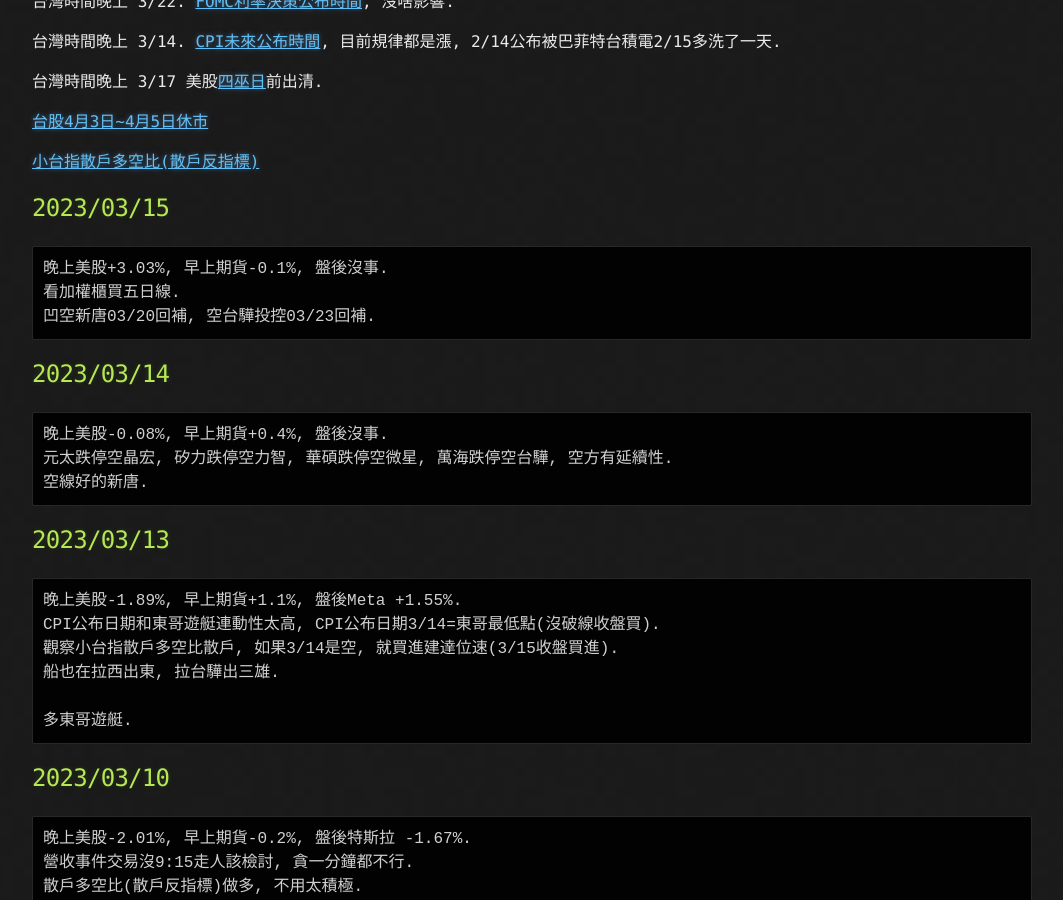
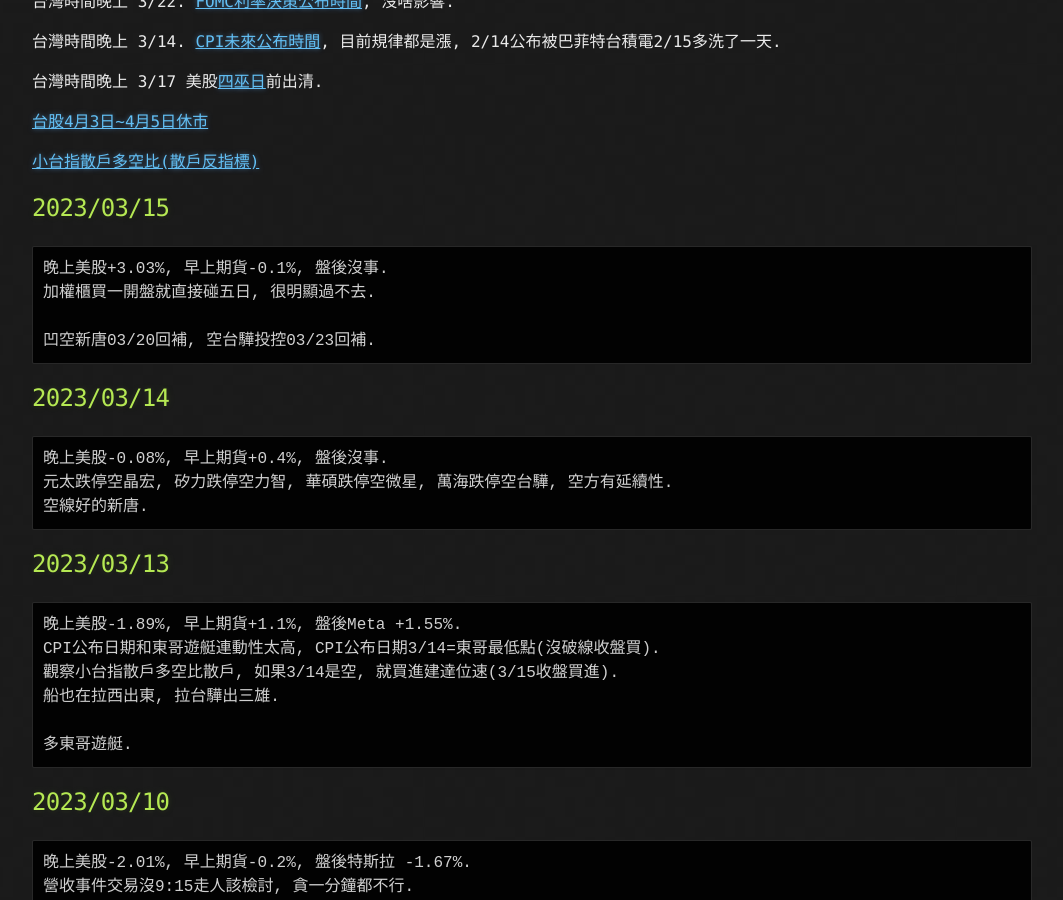
Before and after one commit to lepg5487/Stock_God, a Jekyll site: the page built from index.md, in a window 1280 px wide and 900 px high, scrolled down 468 px. Shown: the whole window, without its empty margins (108-1171 px from the left). Built offline with Jekyll 4.4.1, drawn with Linux system fonts in a browser that asks for light colours; our own code applies the rules of GitHub Pages for plain Markdown files.

Commit message:
Update index.md

````diff
--- a/index.md
+++ b/index.md
@@ -25,7 +25,8 @@
 ## 2023/03/15
 ```
 晚上美股+3.03%, 早上期貨-0.1%, 盤後沒事.
-看加權櫃買五日線.
+加權櫃買一開盤就直接碰五日, 很明顯過不去.
+
 凹空新唐03/20回補, 空台驊投控03/23回補.
 ```
 
````
